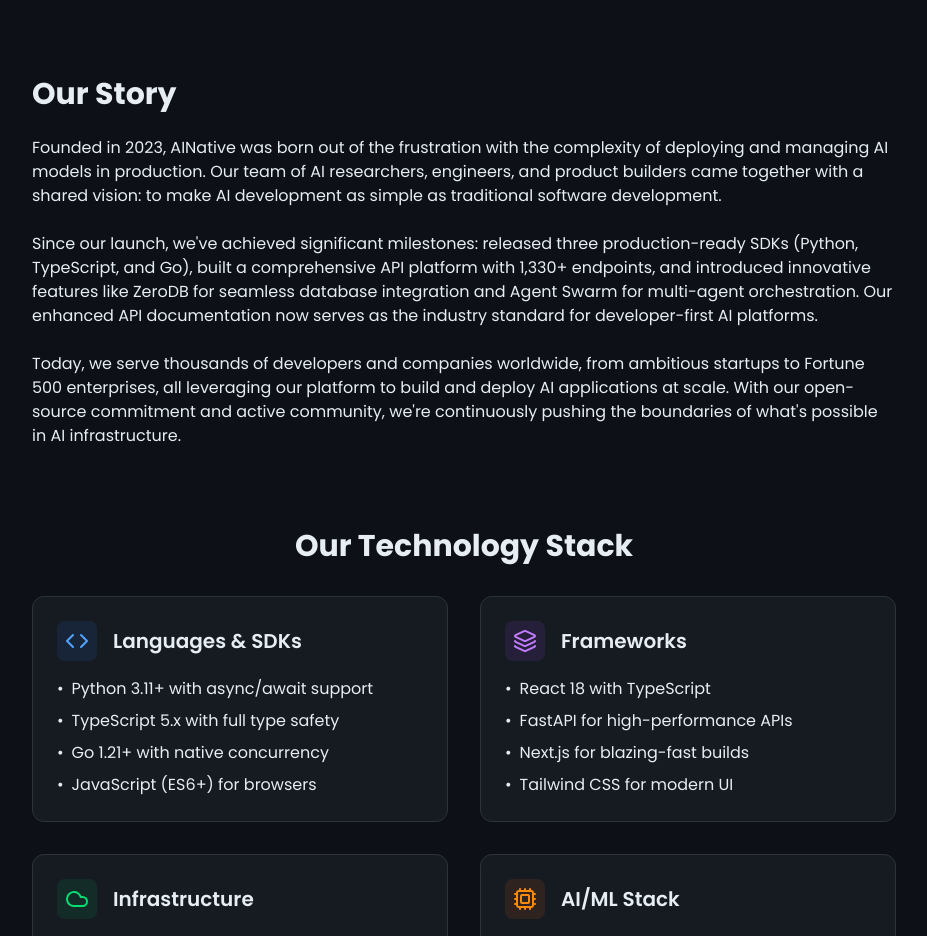
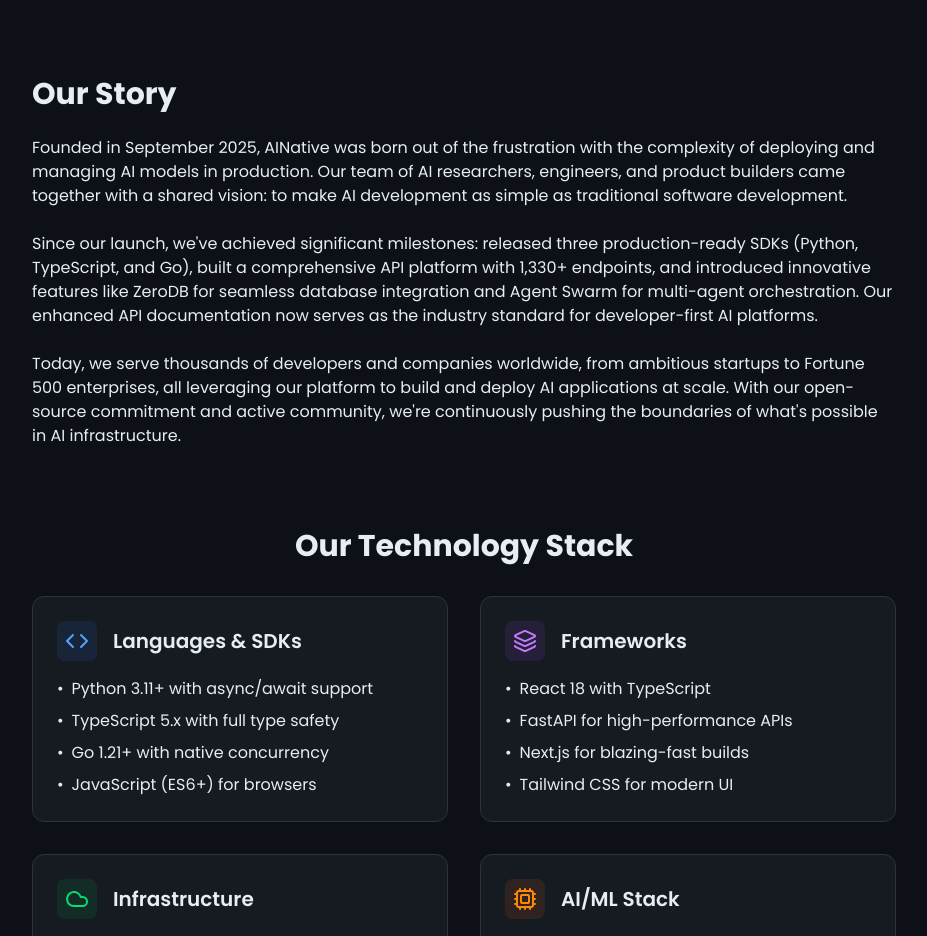
Before and after one commit to AINative-Studio/ainative-website, a Next.js app: page /about in a window 1280 px wide. Shown: the part 1100-2036 px from the top of the page, without its empty margins (176-1103 px from the left). Built offline with nearby package versions, Linux system fonts and the light colour scheme; no server answers.

Commit message:
Fix founding year to Sep 2025 + update blog URL

```diff
--- a/app/about/AboutClient.tsx
+++ b/app/about/AboutClient.tsx
@@ -173,7 +173,7 @@
           <h2 className="text-3xl font-bold mb-6">Our Story</h2>
           <div className="space-y-6 text-gray-300">
             <p>
-              Founded in 2023, AINative was born out of the frustration with the
+              Founded in September 2025, AINative was born out of the frustration with the
               complexity of deploying and managing AI models in production. Our
               team of AI researchers, engineers, and product builders came
               together with a shared vision: to make AI development as simple as
--- a/app/about/page.tsx
+++ b/app/about/page.tsx
@@ -60,7 +60,7 @@
   url: 'https://www.ainative.studio',
   logo: 'https://www.ainative.studio/logo.png',
   description: 'AI-powered development platform with memory-powered agents and quantum-accelerated IDE experience',
-  foundingDate: '2023',
+  foundingDate: '2025-09',
   sameAs: [
     'https://github.com/AINative-Studio',
     'https://twitter.com/ainativestudio',
--- a/lib/config/app.ts
+++ b/lib/config/app.ts
@@ -15,7 +15,7 @@
 
   links: {
     calendly: process.env.NEXT_PUBLIC_CALENDLY_URL || 'https://calendly.com/seedlingstudio/',
-    blog: process.env.NEXT_PUBLIC_BLOG_URL || 'https://blog.ainative.studio',
+    blog: process.env.NEXT_PUBLIC_BLOG_URL || 'https://www.ainative.studio/blog',
     linkedin: process.env.NEXT_PUBLIC_LINKEDIN_URL || 'https://www.linkedin.com/company/cody-agent/posts/?feedView=all',
     github: process.env.NEXT_PUBLIC_GITHUB_URL || 'https://github.com/AINative-Studio',
     zerodb: process.env.NEXT_PUBLIC_ZERODB_URL || 'https://zerodb.ainative.studio',
```
